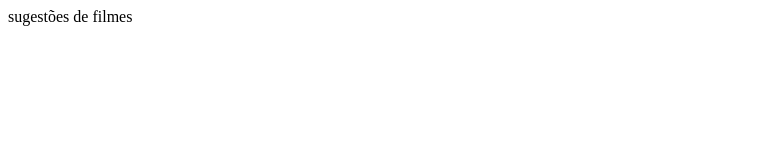
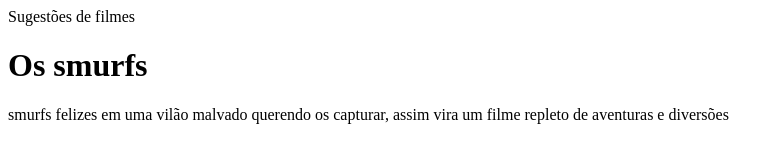
Before and after one commit to vitoria29062010/catalogo-de-videos, a plain HTML site: page index.html in a window 1280 px wide. Shown: the whole page, without its empty margins (0-784 px from the left). Drawn offline with Linux system fonts and the light colour scheme.

Commit message:
Update index.html

```diff
--- a/index.html
+++ b/index.html
@@ -3,9 +3,11 @@
 <head>
     <meta charset="UTF-8">
     <meta name="viewport" content="width=device-width, initial-scale=1.0">
-    <title>Document</title>
+    <title>Sugestões de filmes</title>
 </head>
 <body>
-  <header>sugestões de filmes</header>
+  <header>Sugestões de filmes</header>
+    <h1>Os smurfs</h1>
+    <p>smurfs felizes em uma vilão malvado querendo os capturar, assim vira um filme repleto de aventuras e diversões</p>
 </body>
 </html>
```
